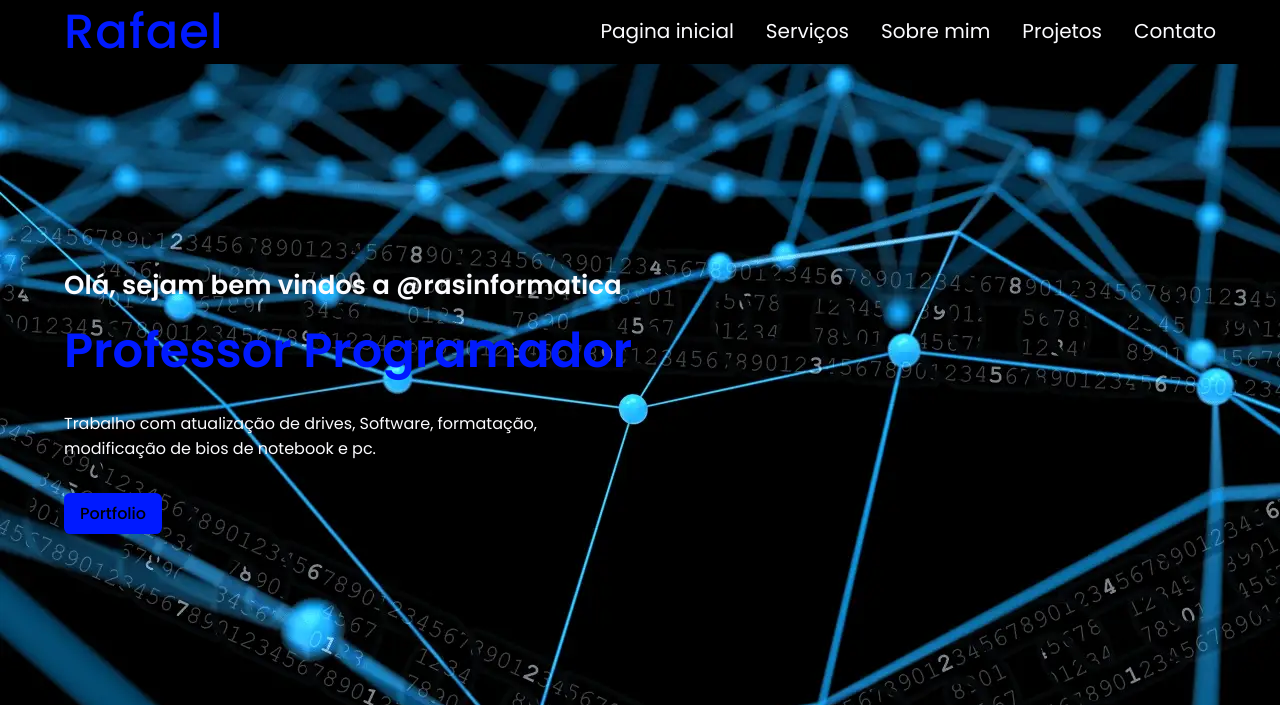
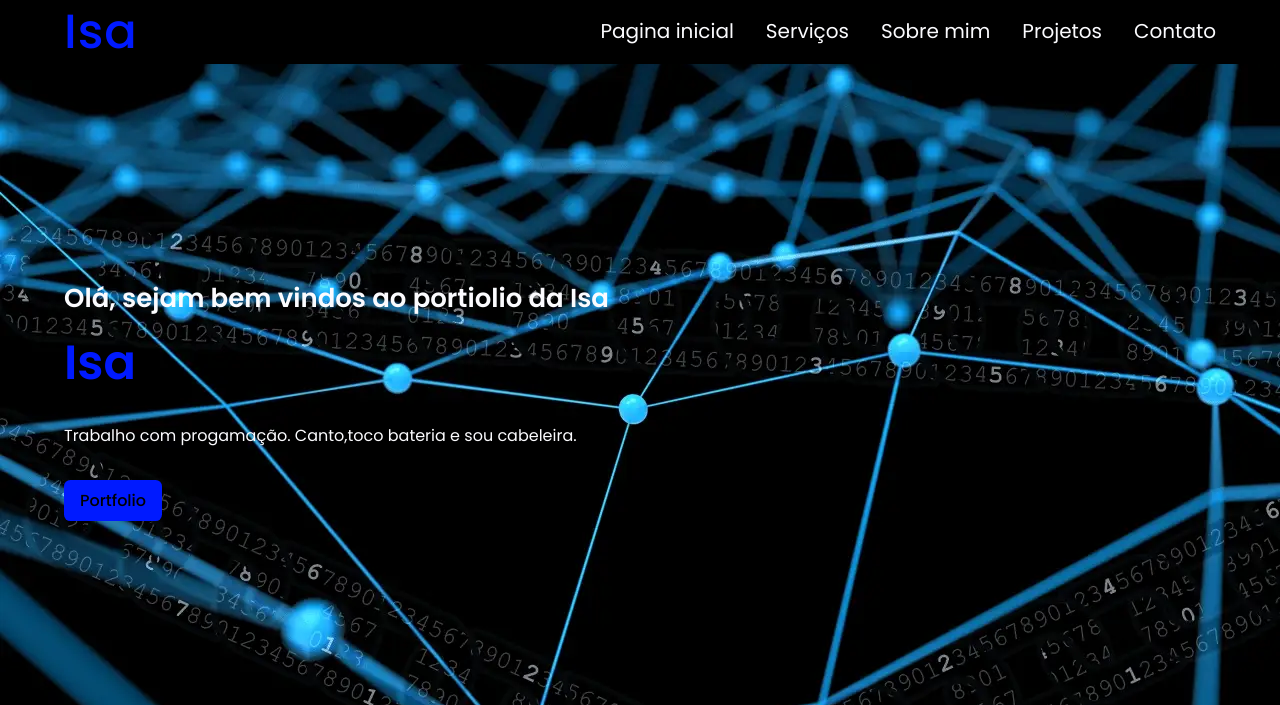
Before and after one commit to Isaa22/portfolioisa, a plain HTML site: page index.html in a window 1280 px wide. Shown: the top 705 px of the page. Drawn offline with Linux system fonts and the light colour scheme.

Commit message:
Update index.html

```diff
--- a/index.html
+++ b/index.html
@@ -42,7 +42,7 @@
      <header class="header" id="header">
       <nav class="nav">
         <div class="nav__content container">
-          <a href="#" class="nav__logo"><span> Rafael</span></a>
+          <a href="#" class="nav__logo"><span> Isa</span></a>
           <ul class="nav__links">
             <li class="nav__link"><a href="#header">Pagina inicial</a></li>
             <li class="nav__link"><a href="#services">Serviços</a></li>
@@ -58,9 +58,9 @@
 
       <section class="hero" id="hero">
         <div class="hero__content container">
-          <h3>Olá, sejam bem vindos a @rasinformatica</h3>
-          <h1 class="hero__title"> <span> Professor Programador</span></h1>
-          <p>Trabalho com atualização de drives, Software, formatação, modificação de bios de notebook e pc.</p>
+          <h3>Olá, sejam bem vindos  ao portiolio da Isa</h3>
+          <h1 class="hero__title"> <span> Isa </span></h1>
+          <p>Trabalho com progamação. Canto,toco bateria e sou cabeleira.</p>
           <a href="#proyects" class="hero__btn btn">Portfolio</a>
 
           <div class="social-media social-media--hero">
```
